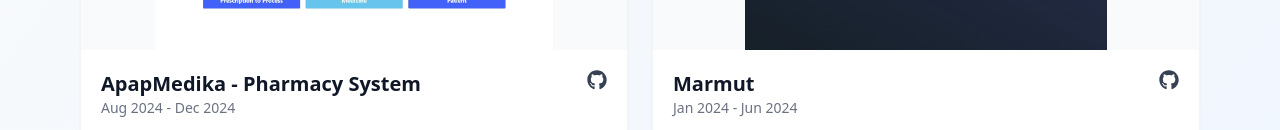
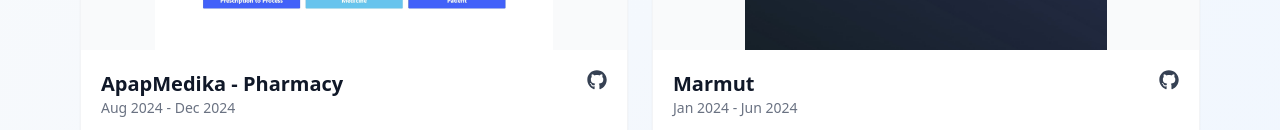
Before and after one commit to audricjohansyah/portfolio, a Next.js app: page /projects in a window 1280 px wide. Shown: the part 822-952 px from the top of the page. Built offline with nearby package versions, Linux system fonts and the light colour scheme.

Commit message:
feat: update copywriting on apapmedika

```diff
--- a/src/app/projects/page.js
+++ b/src/app/projects/page.js
@@ -33,7 +33,7 @@
   },
   {
     id: 3,
-    title: "ApapMedika - Pharmacy System",
+    title: "ApapMedika - Pharmacy",
     period: "Aug 2024 - Dec 2024",
     description: "Web-based pharmacy system with CRUD for medicines and prescriptions, plus usage statistics. Built with Spring Boot and PostgreSQL for the Enterprise Application Architecture course.",
     role: "Full-stack Developer",
```
